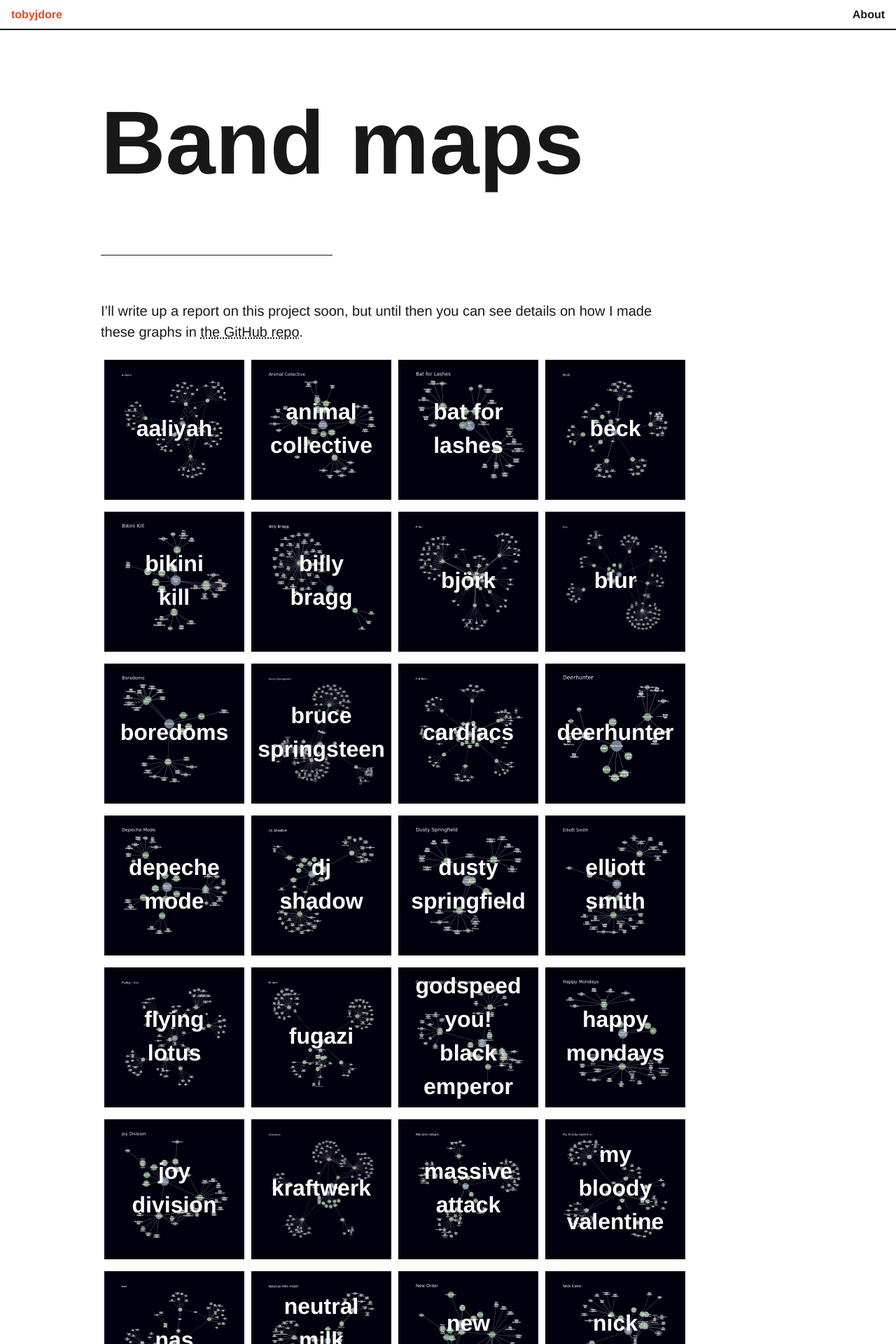
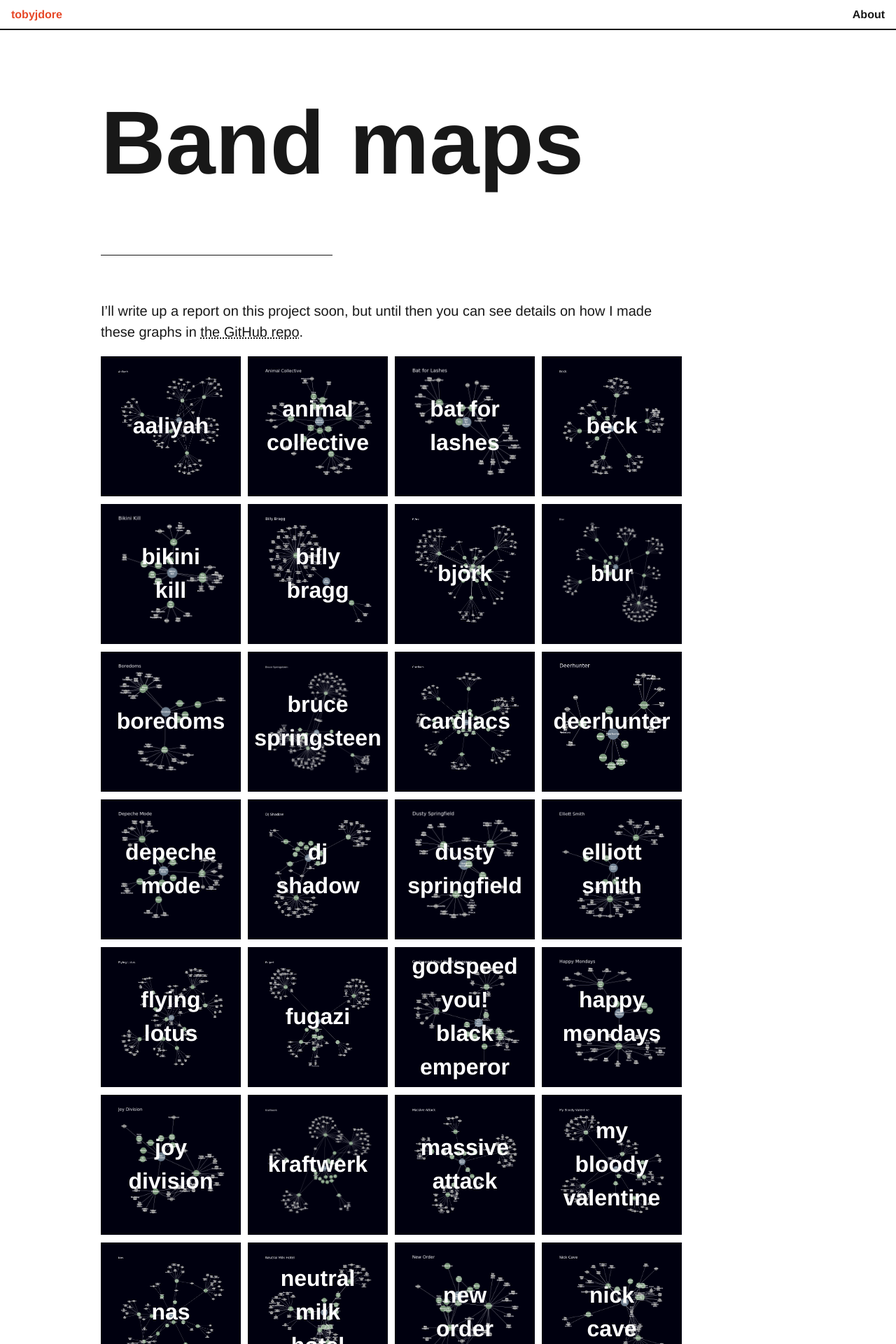
Before and after one commit to tobyjdore/tobyjdore.github.io, a Jekyll site: the page built from _posts/2019-02-04-band-maps.markdown, in a window 1280 px wide. Shown: the top 1920 px of the page at 70% size. Built offline with Jekyll 4.4.1, drawn with Linux system fonts in a browser that asks for light colours; comment, search, counter and statistics services are not loaded.

Commit message:
margin tweak

```diff
--- a/assets/style.scss
+++ b/assets/style.scss
@@ -13,7 +13,8 @@ height: 200px;
 width: 200px;
 overflow: hidden;
 float: left;
-padding: 2px 5px;
+margin-right: 10px;
+margin-bottom: 10px;
 position: relative;
 text-align: center;
 color: pink; }
@@ -53,7 +54,8 @@ color: pink; }
 
 .thumbcontainer {
   float: left;
-  padding: 5px 5px;
+  margin-right: 10px;
+  margin-bottom: 4px;
   position: relative;
   text-align: center;
   color: white; }
```
